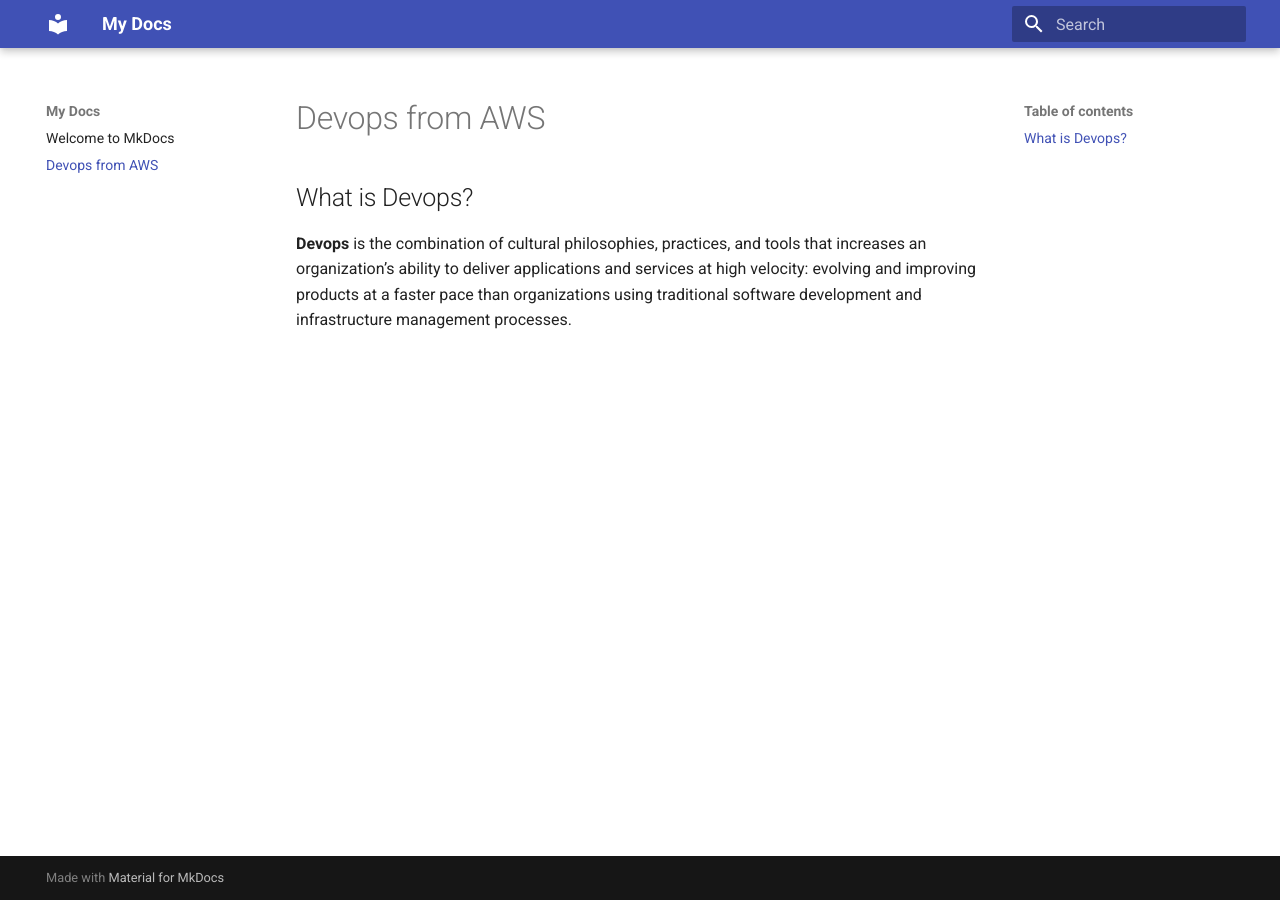
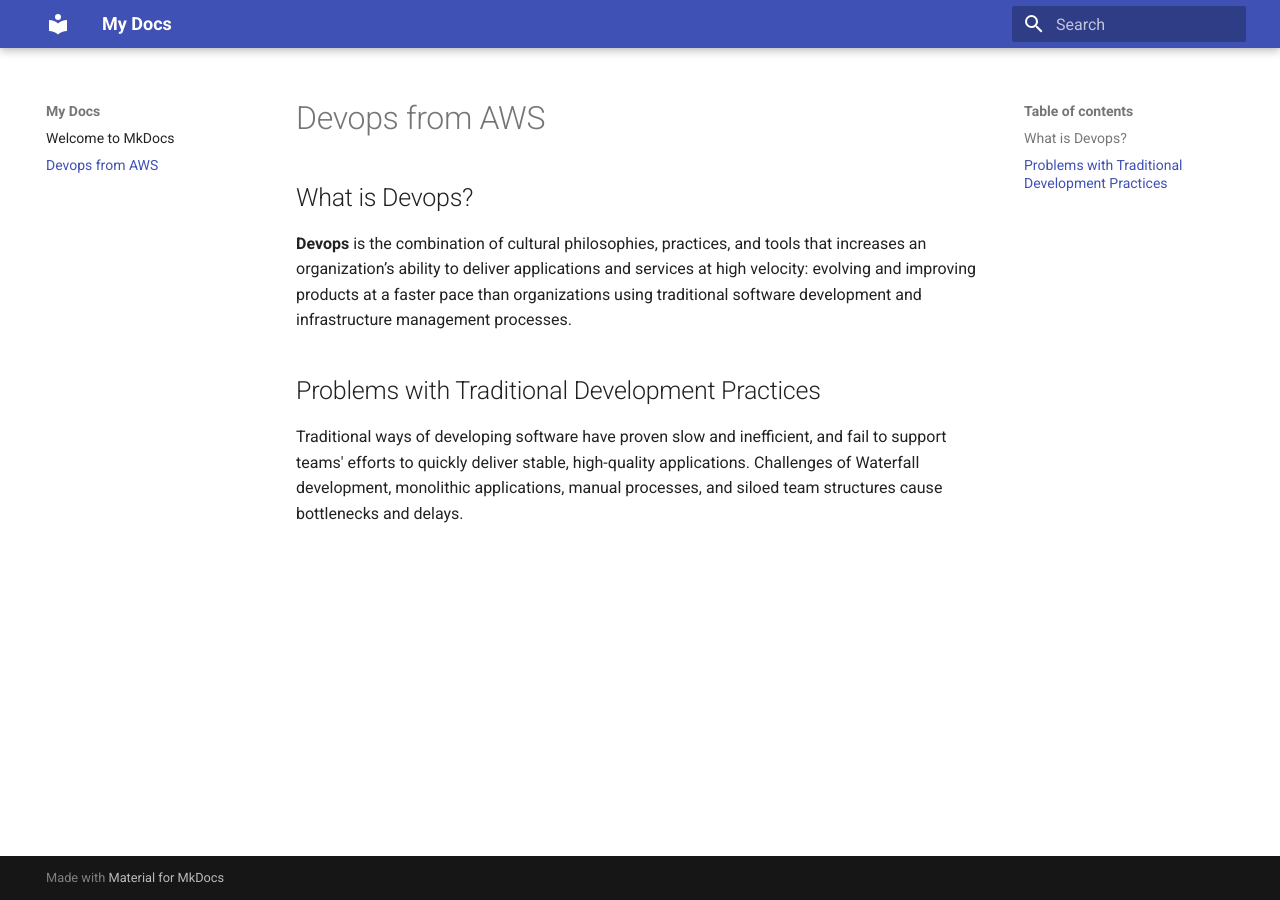
Before and after one commit to pasasageyo18/aws-note, an MkDocs documentation site: the page built from docs/devops.md, in a window 1280 px wide. Built offline with MkDocs 1.6.1 and Material for MkDocs 9.7.7, drawn with Linux system fonts in a browser that asks for light colours.

Commit message:
add problems

```diff
--- a/docs/devops.md
+++ b/docs/devops.md
@@ -3,3 +3,7 @@
 ## What is Devops?
 
 **Devops** is the combination of cultural philosophies, practices, and tools that increases an organization’s ability to deliver applications and services at high velocity: evolving and improving products at a faster pace than organizations using traditional software development and infrastructure management processes.
+
+## Problems with Traditional Development Practices
+
+Traditional ways of developing software have proven slow and inefficient, and fail to support teams' efforts to quickly deliver stable, high-quality applications. Challenges of Waterfall development, monolithic applications, manual processes, and siloed team structures cause bottlenecks and delays.
```
